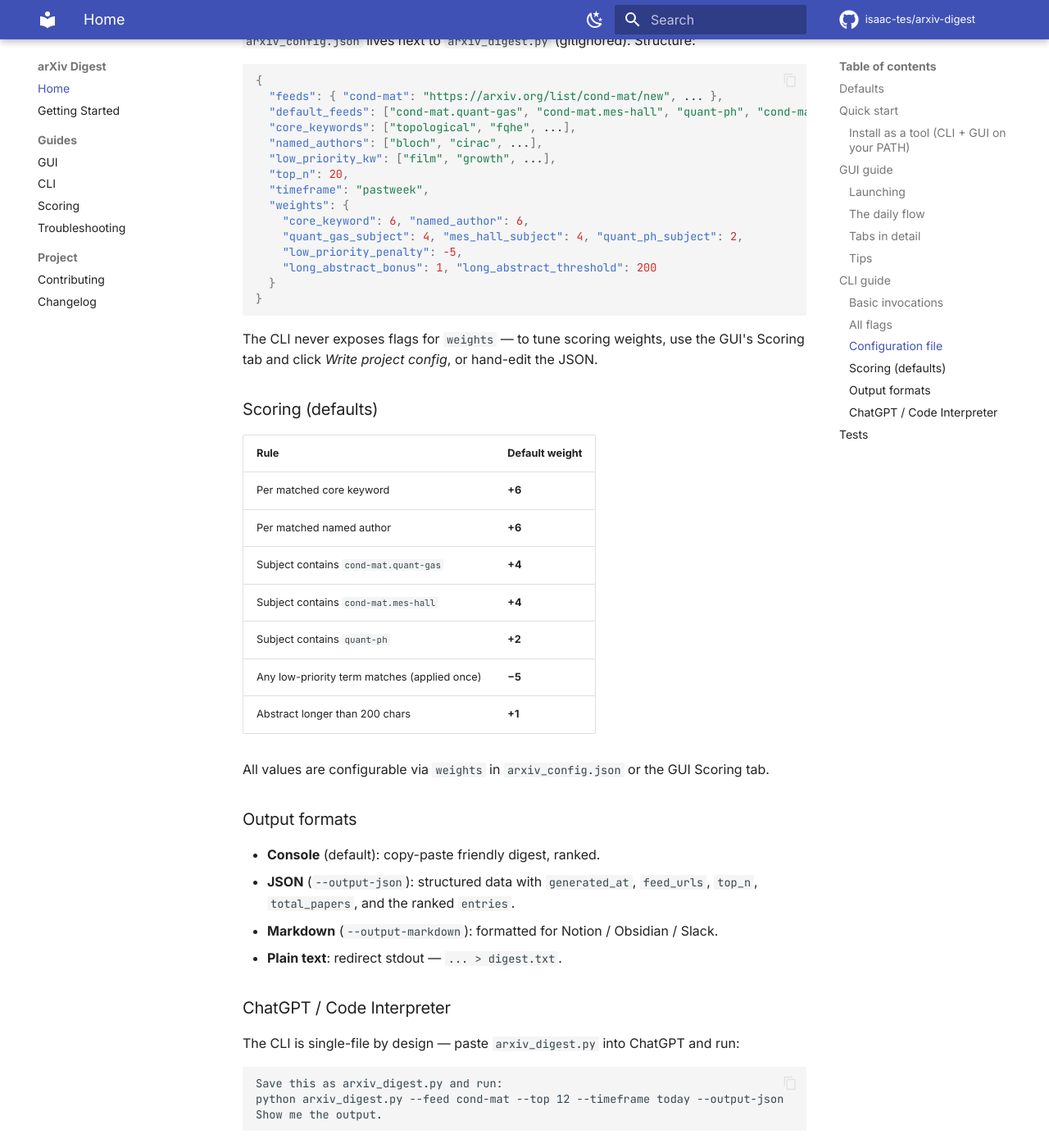
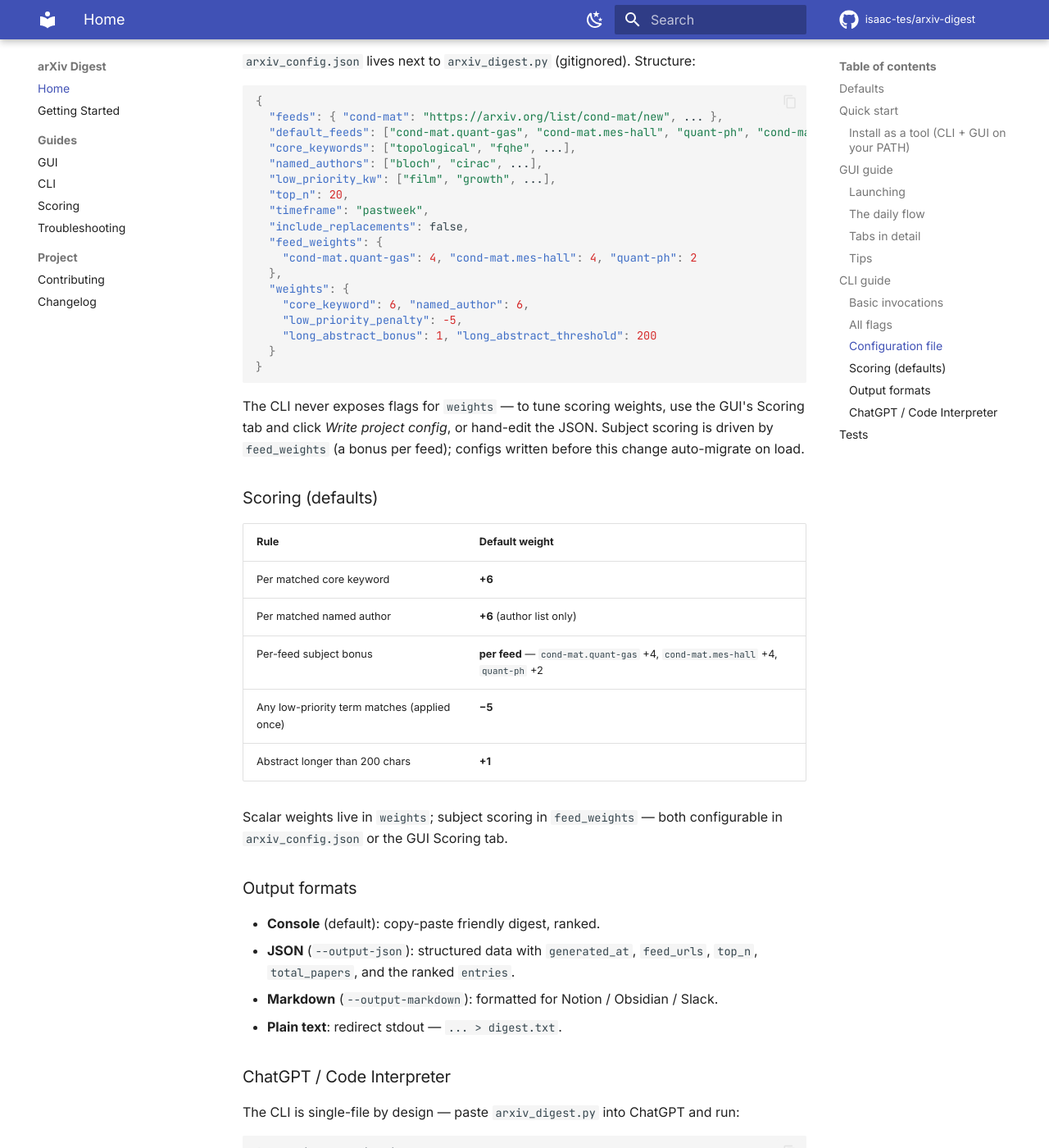
Before and after one commit to isaac-tes/arxiv-digest, an MkDocs documentation site: the page built from docs/index.md, in a window 1280 px wide and 1400 px high, scrolled down 4691 px. Shown: the whole window at 82% size. Built offline with MkDocs 1.6.1 and Material for MkDocs 9.7.7, drawn with Linux system fonts in a browser that asks for light colours; comment, search, counter and statistics services are not loaded; some of the changed text lies outside the part shown.

Commit message:
docs: sync index.md + CLAUDE.md with current scoring/filter/highlight model
- index.md: feed_weights replaces hardcoded subject bonuses in the config
  example + scoring table; Scoring-tab description updated.
- CLAUDE.md: 102-test count, --include-replacements, filter_papers stage,
  feed_weights subject scoring, author-field matching, legacy migration,
  GUI highlighting + display toggles, AppTest note.

Co-Authored-By: Claude Opus 4.8 <noreply@anthropic.com>

````diff
--- a/docs/index.md
+++ b/docs/index.md
@@ -75,7 +75,7 @@ The first time you launch, the app loads `arxiv_config.json` if present in the p
 - **Authors** — same pattern for `named_authors`. Default +6 per match. Match is case-insensitive substring on author string.
 - **Low priority** — penalty list. If *any* term matches, the paper takes the *Low-priority penalty* (default −5) — once, not per hit.
 - **Feeds** — `name → URL` editor. Add custom arXiv lists (e.g. `hep-th=https://arxiv.org/list/hep-th/new`). The `/new` / `/pastweek` suffix is rewritten by the timeframe selector at fetch time, so you can paste any base URL.
-- **Scoring** — number inputs for each weight: per-keyword bonus, per-author bonus, the three subject bonuses (`cond-mat.quant-gas`, `cond-mat.mes-hall`, `quant-ph`), low-priority penalty, long-abstract bonus, and the abstract-length threshold. *Apply weights* makes the change live; *Reset to defaults* puts it back.
+- **Scoring** — number inputs for each weight: per-keyword bonus, per-author bonus, low-priority penalty, long-abstract bonus, the abstract-length threshold, and a **per-feed subject bonus** for every configured feed (defaults `cond-mat.quant-gas` +4, `cond-mat.mes-hall` +4, `quant-ph` +2). *Apply weights* makes the change live; *Reset to defaults* puts it back.
 - **Profiles** — save the current full config under a name (e.g. `topology-mode`, `quantum-gas-mode`). Files live in `~/.arxiv_scraper/profiles/<name>.json`. Buttons: **Load**, **Export** (download JSON), **Delete**, **Import** (upload JSON). Below: **Write project config** dumps the current config to `arxiv_config.json` next to `arxiv_digest.py`, which is what the **CLI** picks up on the next run — use this to push your GUI tweaks back into your daily CLI digest.
 
 ### Tips
@@ -146,30 +146,31 @@ The `--add-* / --remove-* / --rename-*` flags only stick if combined with `--sav
   "low_priority_kw": ["film", "growth", ...],
   "top_n": 20,
   "timeframe": "pastweek",
+  "include_replacements": false,
+  "feed_weights": {
+    "cond-mat.quant-gas": 4, "cond-mat.mes-hall": 4, "quant-ph": 2
+  },
   "weights": {
     "core_keyword": 6, "named_author": 6,
-    "quant_gas_subject": 4, "mes_hall_subject": 4, "quant_ph_subject": 2,
     "low_priority_penalty": -5,
     "long_abstract_bonus": 1, "long_abstract_threshold": 200
   }
 }
 ```
 
-The CLI never exposes flags for `weights` — to tune scoring weights, use the GUI's Scoring tab and click *Write project config*, or hand-edit the JSON.
+The CLI never exposes flags for `weights` — to tune scoring weights, use the GUI's Scoring tab and click *Write project config*, or hand-edit the JSON. Subject scoring is driven by `feed_weights` (a bonus per feed); configs written before this change auto-migrate on load.
 
 ### Scoring (defaults)
 
 | Rule | Default weight |
 |------|---------------|
 | Per matched core keyword | **+6** |
-| Per matched named author | **+6** |
-| Subject contains `cond-mat.quant-gas` | **+4** |
-| Subject contains `cond-mat.mes-hall` | **+4** |
-| Subject contains `quant-ph` | **+2** |
+| Per matched named author | **+6** (author list only) |
+| Per-feed subject bonus | **per feed** — `cond-mat.quant-gas` +4, `cond-mat.mes-hall` +4, `quant-ph` +2 |
 | Any low-priority term matches (applied once) | **−5** |
 | Abstract longer than 200 chars | **+1** |
 
-All values are configurable via `weights` in `arxiv_config.json` or the GUI Scoring tab.
+Scalar weights live in `weights`; subject scoring in `feed_weights` — both configurable in `arxiv_config.json` or the GUI Scoring tab.
 
 ### Output formats
 
````
Also changed, not shown: CLAUDE.md (+14 -10 lines).
